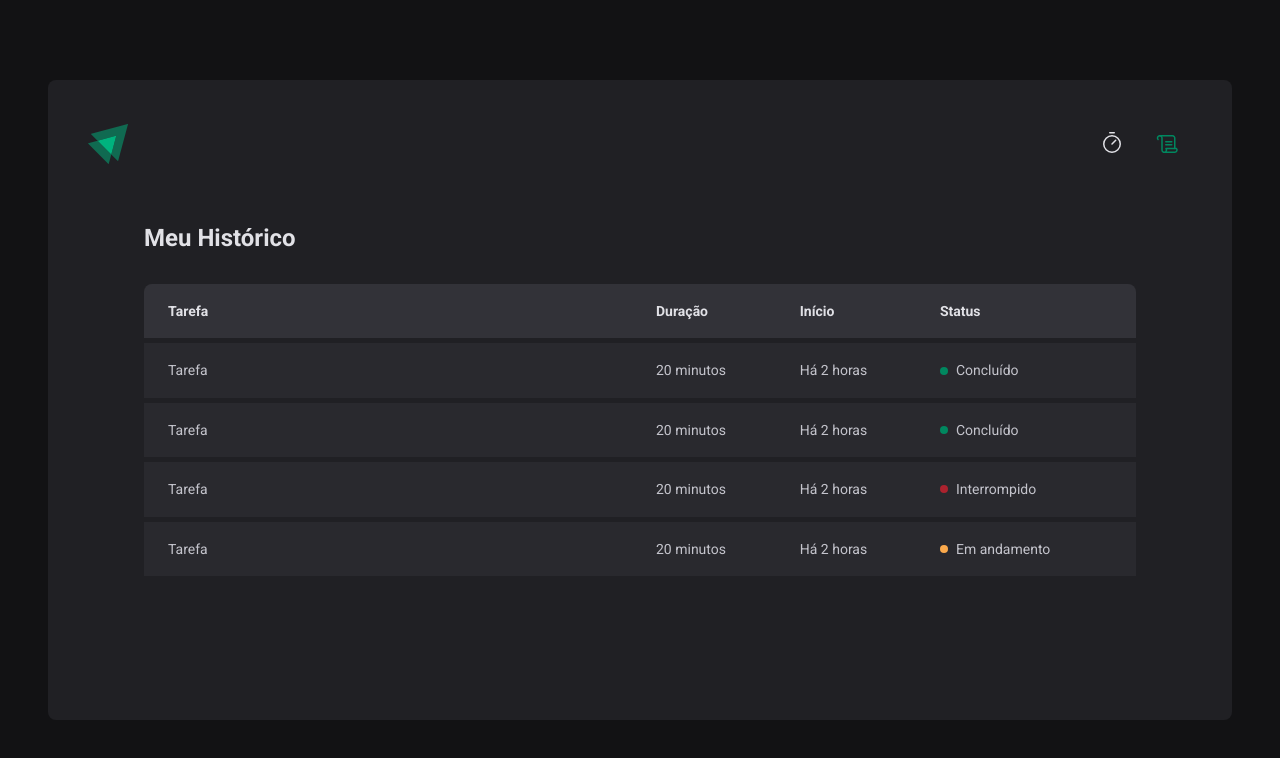
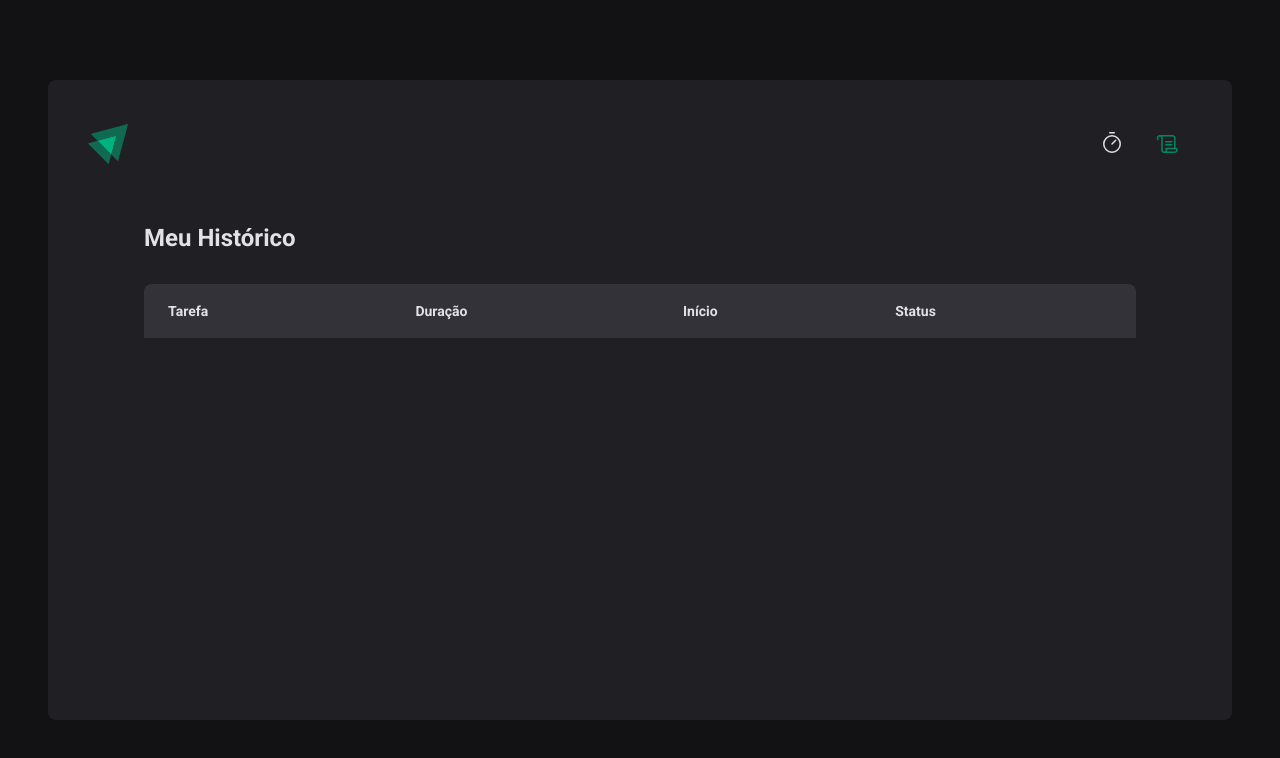
Before and after one commit to franciscoamaral0/timer_app, a React (Vite) app: page /history in a window 1280 px wide. Shown: the top 758 px of the page. Built offline with nearby package versions, Linux system fonts and the light colour scheme.

Commit message:
created countdown history

```diff
--- a/src/pages/History/index.tsx
+++ b/src/pages/History/index.tsx
@@ -1,6 +1,8 @@
 import { useContext } from 'react'
 import { CyclesContext } from '../../contexts/CyclesContexts'
 import { HistoryContainer, HistoryList, Status } from './styles'
+import { formatDistanceToNow } from 'date-fns'
+import { ptBR } from 'date-fns/locale'
 
 export function History() {
   const { cycles } = useContext(CyclesContext)
@@ -21,38 +23,33 @@
             </thead>
 
             <tbody>
-              <tr>
-                <td>Tarefa</td>
-                <td>20 minutos</td>
-                <td>Há 2 horas</td>
-                <td>
-                  <Status statusColor="green">Concluído</Status>
-                </td>
-              </tr>
-              <tr>
-                <td>Tarefa</td>
-                <td>20 minutos</td>
-                <td>Há 2 horas</td>
-                <td>
-                  <Status statusColor="green">Concluído</Status>
-                </td>
-              </tr>
-              <tr>
-                <td>Tarefa</td>
-                <td>20 minutos</td>
-                <td>Há 2 horas</td>
-                <td>
-                  <Status statusColor="red">Interrompido</Status>
-                </td>
-              </tr>
-              <tr>
-                <td>Tarefa</td>
-                <td>20 minutos</td>
-                <td>Há 2 horas</td>
-                <td>
-                  <Status statusColor="yellow">Em andamento</Status>
-                </td>
-              </tr>
+              {cycles.map((cycle) => {
+                return (
+                  <tr key={cycle.id}>
+                    <td>{cycle.task}</td>
+                    <td>{cycle.minutesAmount} minutos</td>
+                    <td>
+                      {formatDistanceToNow(cycle.startDate, {
+                        addSuffix: true,
+                        locale: ptBR,
+                      })}
+                    </td>
+                    <td>
+                      {cycle.finishedDate && (
+                        <Status statusColor="green">Concluído</Status>
+                      )}
+
+                      {cycle.interruptDate && (
+                        <Status statusColor="red">Interrompido</Status>
+                      )}
+
+                      {!cycle.finishedDate && !cycle.interruptDate && (
+                        <Status statusColor="yellow">Em andamento</Status>
+                      )}
+                    </td>
+                  </tr>
+                )
+              })}
             </tbody>
           </table>
         </HistoryList>
```
